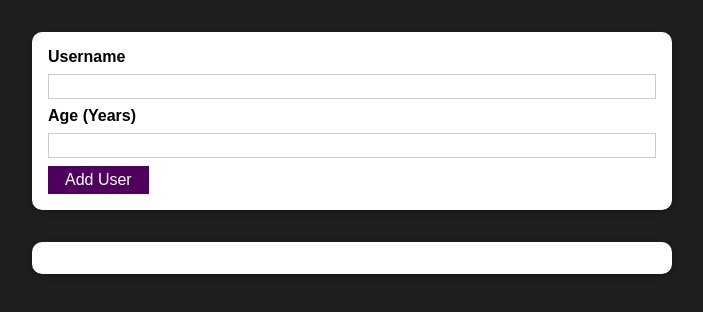
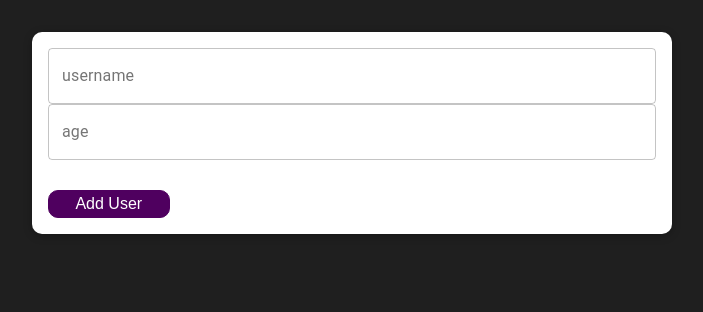
Before and after one commit to WayanPande/React-practice-project, a React (Create React App) app: page / in a window 1280 px wide. Shown: the top 312 px of the page, without its empty margins (288-991 px from the left). Built offline with nearby package versions, Linux system fonts and the light colour scheme.

Commit message:
Adding material ui library

```diff
--- a/package.json
+++ b/package.json
@@ -3,6 +3,7 @@
   "version": "0.1.0",
   "private": true,
   "dependencies": {
+    "@material-ui/core": "^4.12.3",
     "@testing-library/jest-dom": "^4.2.4",
     "@testing-library/react": "^9.4.1",
     "@testing-library/user-event": "^7.2.1",
--- a/src/components/UI/Button.js
+++ b/src/components/UI/Button.js
@@ -3,7 +3,7 @@ import styles from './Button.module.css';
 
 const Button = props => {
     return (
-        <button className={styles.button} type={props.type || 'button'} onClick={props.onClick}>
+        <button className={`${styles.button} ${props.className || ''}`} type={props.type || 'button'} onClick={props.onClick}>
             {props.children}
         </button>
     );
--- a/src/components/Users/AddUser.js
+++ b/src/components/Users/AddUser.js
@@ -1,3 +1,4 @@
+import { TextField } from "@material-ui/core";
 import React, { useState } from "react";
 import Button from "../UI/Button";
 import Card from "../UI/Card";
@@ -51,12 +52,10 @@ const AddUser = props => {
         <div>
             {error && <ErrorModal title={error.title} message={error.message} onConfirm={errorHandler} />}
             <Card className={styles.input}>
-                <form onSubmit={addUserHandler}>
-                    <label htmlFor='username'>Username</label>
-                    <input id='username' type='text' onChange={usernameChangeHandler} value={enteredUsername} />
-                    <label htmlFor='age'>Age (Years)</label>
-                    <input id='age' type='number' onChange={ageChangeHandler} value={enteredAge} />
-                    <Button type='submit'>Add User</Button>
+                <form onSubmit={addUserHandler} className={styles.form}>
+                    <TextField id="username" label="username" variant="outlined" onChange={usernameChangeHandler} value={enteredUsername} />
+                    <TextField id="age" label="age" variant="outlined" onChange={ageChangeHandler} value={enteredAge} className={styles.margin} />
+                    <Button type='submit' className={styles.btn}>Add User</Button>
                 </form>
             </Card>
         </div>
--- a/src/components/Users/AddUser.module.css
+++ b/src/components/Users/AddUser.module.css
@@ -5,7 +5,23 @@
     max-width: 40rem;
 }
 
-.input label {
+.form {
+    display: flex;
+    flex-direction: column;
+    justify-content: space-between;
+}
+
+.margin {
+    margin-top: 20%;
+}
+
+.btn {
+    width: 20%;
+    margin-top: 30px;
+    border-radius: 10px;
+}
+
+/* .input label {
     display: block;
     font-weight: bold;
     margin-bottom: 0.5rem;
@@ -23,4 +39,4 @@
 .input input:focus {
     outline: none;
     border-color: #4f005f;
-}
+} */
--- a/src/components/Users/UsersList.js
+++ b/src/components/Users/UsersList.js
@@ -1,14 +1,21 @@
+import { List, ListItem, ListItemText } from "@material-ui/core";
 import React from "react";
 import Card from "../UI/Card";
 import styles from './UsersList.module.css';
 
 const UserList = props => {
     return (
-        <Card className={styles.users}>
-            <ul>
-                {props.users.map(user => <li key={user.id}>{user.name} ({user.age} Years Old)</li>)}
-            </ul>
-        </Card>
+        <div>
+            {props.users.map(user => (
+                <Card className={styles.users} key={user.id}>
+                    <List>
+                        <ListItem button>
+                            <ListItemText primary={`${user.name} (${user.age} Years Old)`} />
+                        </ListItem>
+                    </List>
+                </Card>
+            ))}
+        </div>
     );
 };
 
```
Also changed, not shown: 1 other file (tests, documents, lock files or other folders).
